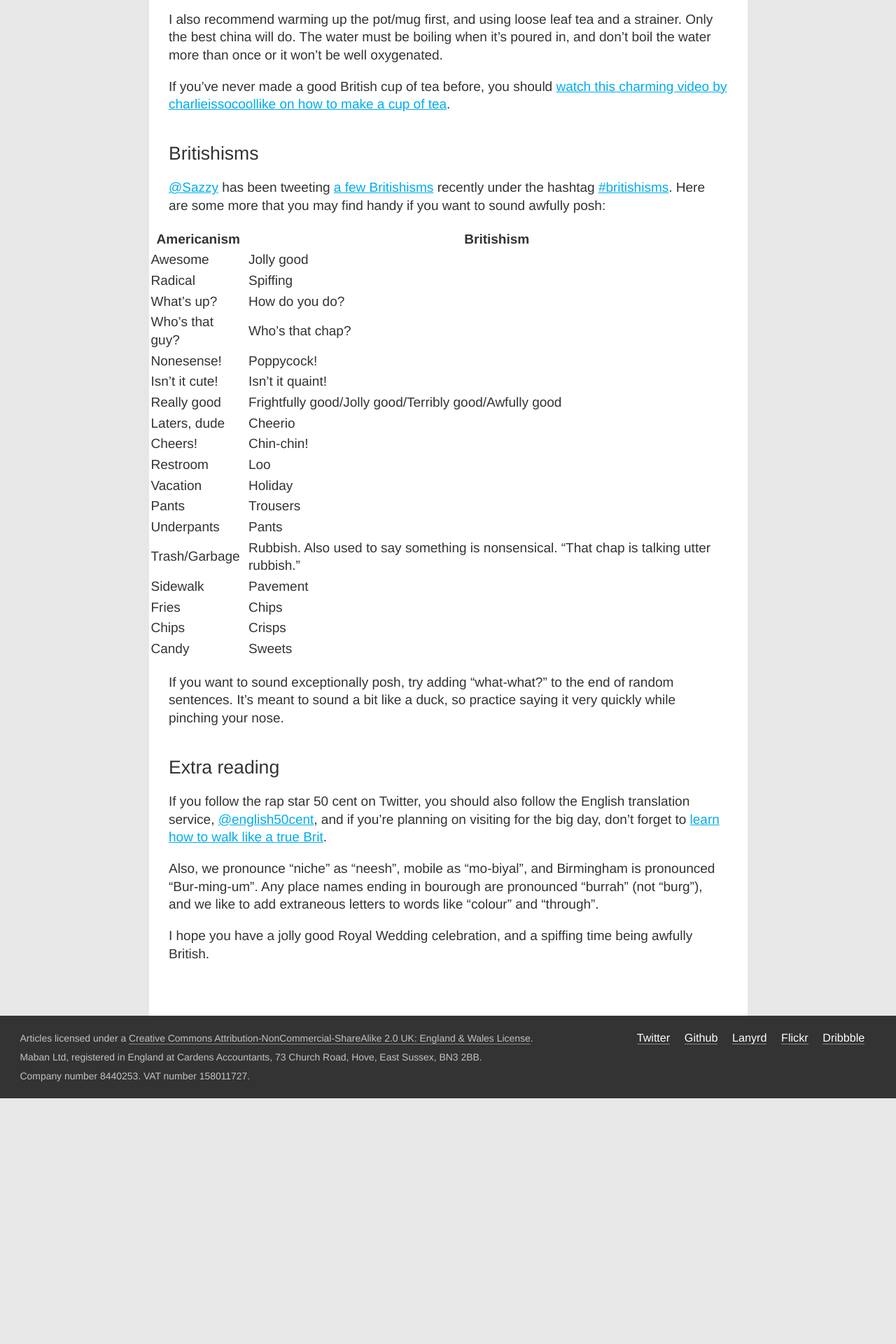
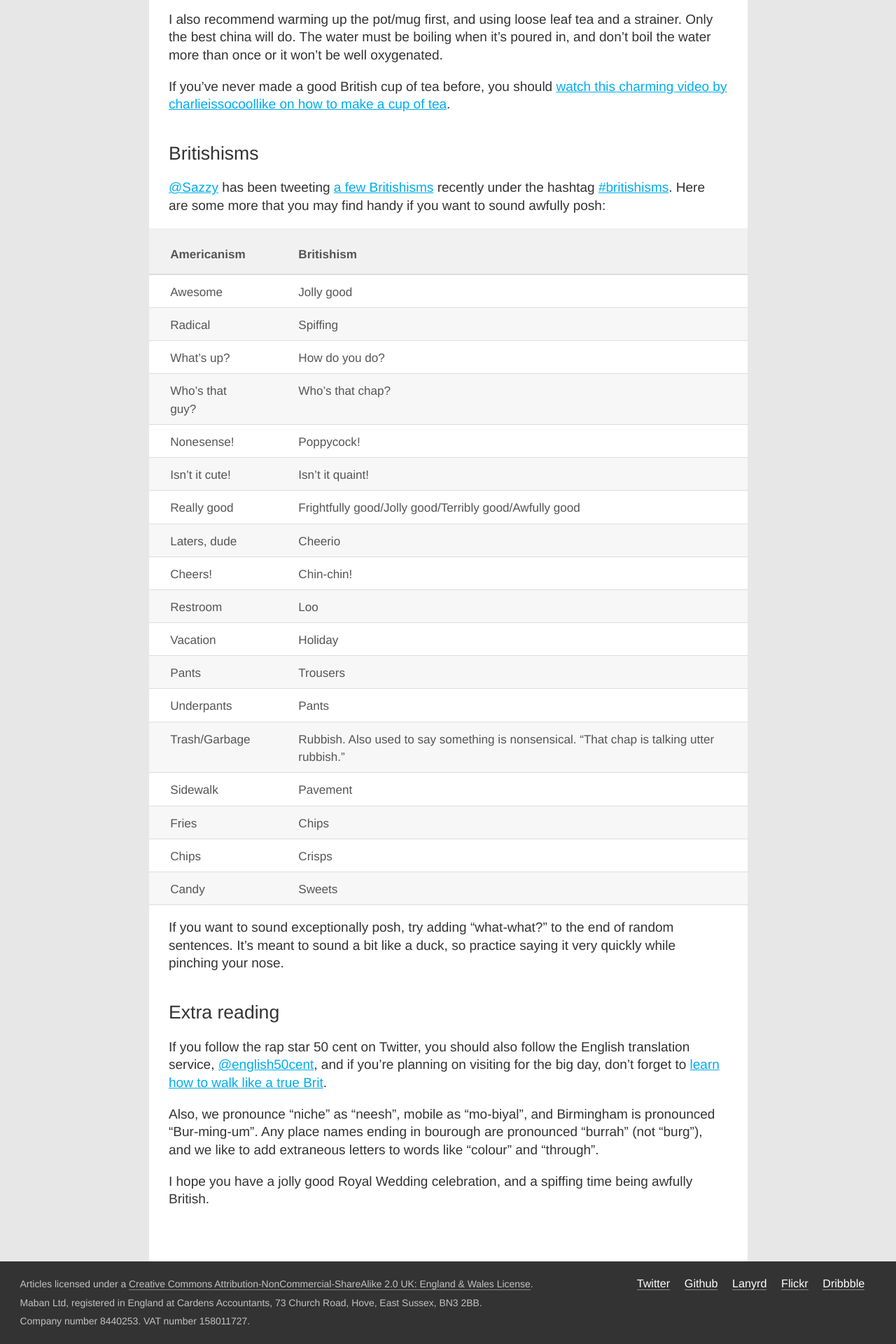
Before and after one commit to maban/maban, a Jekyll site: the page built from _posts/2011-04-18-53.html, in a window 1280 px wide. Shown: the part 2618-4538 px from the top of the page at 70% size. Built offline with Jekyll 4.4.1, drawn with Linux system fonts in a browser that asks for light colours; before the commit the page ends 4187 px from its top, so only the background shows below that.

Commit message:
Table styles

```diff
--- a/style/main.css
+++ b/style/main.css
@@ -130,6 +130,32 @@ pre code {
     padding: 0;
 }
 
+table {
+    border-collapse: collapse;
+    font-size: 0.9em;
+    }
+
+table td,
+table th {
+    border-bottom: 1px solid #ddd;
+    padding: 0.7em 1.8em 0.5em;
+    font-weight: normal;
+    text-align: left;
+    color: #555;
+    vertical-align: top;
+    }
+
+table th {
+    border-bottom: 2px solid #ddd;
+    background-color: #F0F1F0;
+    padding: 1.5em 1.8em 0.8em;
+    font-weight: 600;
+}
+
+table tr:nth-child(odd) td {
+    background-color: #F7F7F7;
+}
+
 @media (min-width:50em) {
     figure {
         margin-bottom: 2em;
@@ -145,6 +171,7 @@ figcaption {
     color: #6F737E;
     font-size: 0.9em;
     margin-top: 0.3em;
+    text-align: center;
 }
 
 .full figcaption {
```
